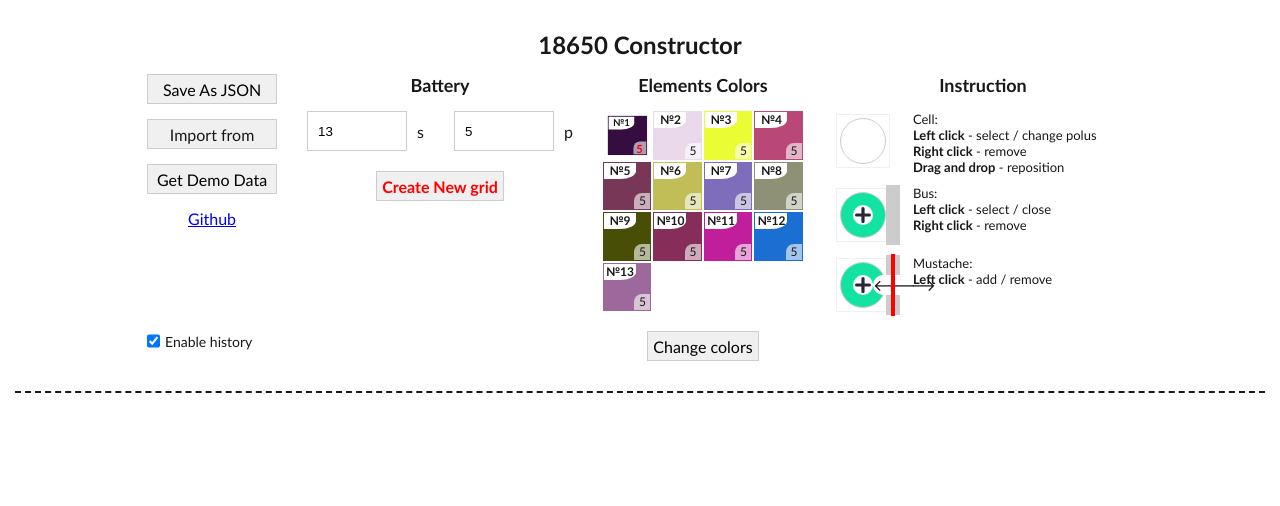
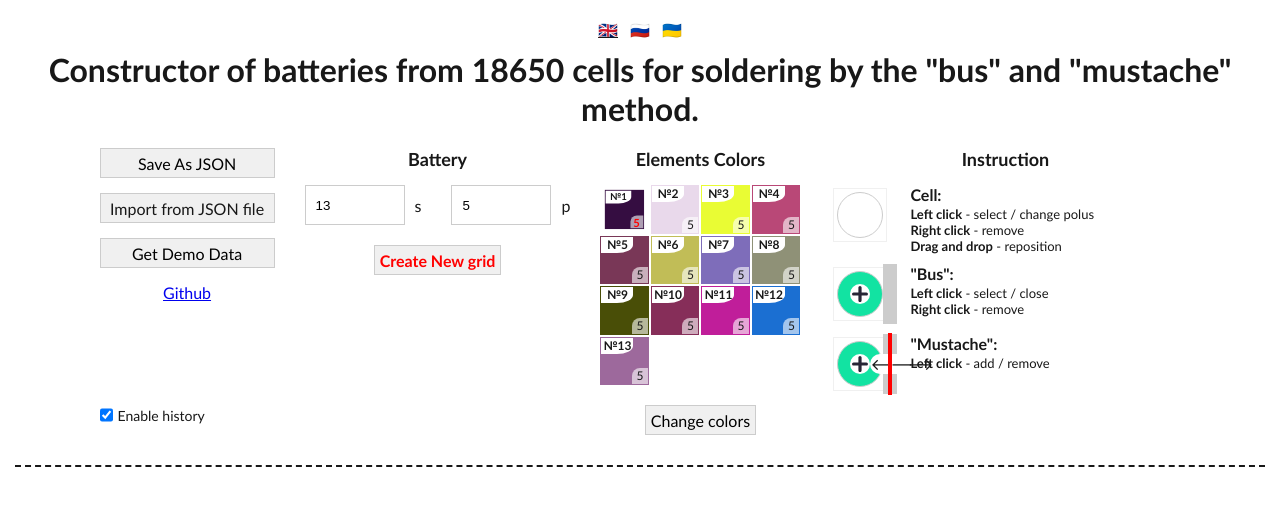
Before and after one commit to imhvost/18650-constructor, a Vue app: page / in a window 1280 px wide. Shown: the top 506 px of the page. Built offline with nearby package versions, Linux system fonts and the light colour scheme.

Commit message:
i18n add

```diff
--- a/package.json
+++ b/package.json
@@ -13,7 +13,8 @@
   },
   "dependencies": {
     "core-js": "^3.6.5",
-    "vue": "^3.0.0"
+    "vue": "^3.0.0",
+    "vue-i18n": "^9.2.0-beta.26"
   },
   "devDependencies": {
     "@vue/cli-plugin-babel": "~4.5.0",
--- a/src/App.vue
+++ b/src/App.vue
@@ -1,18 +1,35 @@
 <template>
   <div class="page">
-    <h1 class="title">18650 Constructor</h1>
+    <ul class="lang-select">
+      <li :class="locale === 'en' ? 'active' : ''">
+        <a
+          href="#"
+          @click.prevent="changeLocale('en')">🇬🇧</a>
+      </li>
+      <li :class="locale === 'ru' ? 'active' : ''">
+        <a
+          href="#"
+          @click.prevent="changeLocale('ru')">🇷🇺</a>
+      </li>
+      <li :class="locale === 'ua' ? 'active' : ''">
+        <a
+          href="#"
+          @click.prevent="changeLocale('ua')">🇺🇦</a>
+      </li>
+    </ul>
+    <h1 class="title">{{$t('header.title')}}</h1>
     <section class="settings">
       <div class="settings-btns">
-        <button @click="saveAsJSON()">Save As JSON</button>
+        <button @click="saveAsJSON()">{{$t('settings.save')}}</button>
         <label class="file-label">
           <input
             type="file"
             accept="application/json, .json"
             @change="importFromJSON($event)"
           >
-          <span>Import from JSON file</span>
+          <span>{{$t('settings.import')}}</span>
         </label>
-        <button @click="getDemoData()">Get Demo Data</button>
+        <button @click="getDemoData()">{{$t('settings.demo')}}</button>
         <a href="https://github.com/imhvost/18650-constructor" target="_blanh">Github</a>
         <div class="history-toggle">
           <label class="history-toggle-checkbox">
@@ -21,22 +38,22 @@
               @change="historyState.enable ? historyState.enable = false : historyState.enable = true"
               type="checkbox"
             >
-            <span>Enable history</span>
+            <span>{{$t('settings.history')}}</span>
           </label>
           <button
             v-if="historyState.length > 1"
             @click="clearHistory()"
-          >Clear history</button>
+          >{{$t('settings.clearHistory')}}</button>
         </div>
       </div>
       <div class="battery">
-        <h2 class="title">Battery</h2>
+        <h2 class="title">{{$t('settings.battery')}}</h2>
         <div class="battery-inputs">
           <label>
             <input
               type="number"
               v-model="battery.s"
-              placeholder="Successively"
+              placeholder="{{$t('settings.s')}}"
             >
             <span>s</span>
           </label>
@@ -44,12 +61,12 @@
             <input
               type="number"
               v-model="battery.p"
-              placeholder="Parallel"
+              placeholder="{{$t('settings.p')}}"
             >
             <span>p</span>
           </label>
         </div>
-        <button @click="createGrid()">Create New grid</button>
+        <button @click="createGrid()">{{$t('settings.createGrid')}}</button>
         <div
           v-if="getTotalInfo()"
           class="totals">
@@ -57,19 +74,19 @@
             v-if="getTotalInfo().busbars"
             class="total"
           >
-            Total busbars: <b>{{getTotalInfo().busbars}}</b>
+            {{$t('settings.totalBusbars')}}: <b>{{getTotalInfo().busbars}}</b>
           </div>
           <div
             v-if="getTotalInfo().mustaches"
             class="total"
           >
-            Total mustaches: <b>{{getTotalInfo().mustaches}}</b>
+            {{$t('settings.totalMustaches')}}: <b>{{getTotalInfo().mustaches}}</b>
           </div>
-          <button @click="removeBusbars()">Remove busbars</button>
+          <button @click="removeBusbars()">{{$t('settings.removeBusbars')}}</button>
         </div>
       </div>
       <div class="colors">
-        <h2 class="title">Elements Colors</h2>
+        <h2 class="title">{{$t('settings.colors')}}</h2>
         <ul class="colors-list">
           <li
             v-for="(colorItem, index) in colors"
@@ -89,10 +106,10 @@
         </ul>
         <button
           class="change-colors-btn"
-          @click="changeColors()">Change colors</button>
+          @click="changeColors()">{{$t('settings.changeColors')}}</button>
       </div>
       <div class="instruction">
-        <h2 class="title">Instruction</h2>
+        <h2 class="title">{{$t('instruction.title')}}</h2>
         <div class="instruction-item">
           <div class="cell">
             <div class="cell-body">
@@ -100,10 +117,10 @@
             </div>
           </div>
           <div class="instruction-item-desc">
-            <p class="instruction-item-title">Cell:</p>
-            <p><b>Left click</b> - select / change polus</p>
-            <p><b>Right click</b> - remove</p>
-            <p><b>Drag and drop</b> - reposition</p>
+            <p class="instruction-item-title">{{$t('instruction.cell.title')}}:</p>
+            <p v-html="$t('instruction.cell.p[0]')"></p>
+            <p v-html="$t('instruction.cell.p[1]')"></p>
+            <p v-html="$t('instruction.cell.p[2]')"></p>
           </div>
         </div>
         <div class="instruction-item">
@@ -114,9 +131,9 @@
             </div>
           </div>
           <div class="instruction-item-desc">
-            <p class="instruction-item-title">Bus:</p>
-            <p><b>Left click</b> - select / close</p>
-            <p><b>Right click</b> - remove</p>
+            <p class="instruction-item-title">{{$t('instruction.bus.title')}}:</p>
+            <p v-html="$t('instruction.bus.p[0]')"></p>
+            <p v-html="$t('instruction.bus.p[1]')"></p>
           </div>
         </div>
         <div class="instruction-item">
@@ -130,8 +147,8 @@
             </div>
           </div>
           <div class="instruction-item-desc">
-            <p class="instruction-item-title">Mustache:</p>
-            <p><b>Left click</b> - add / remove</p>
+            <p class="instruction-item-title">{{$t('instruction.mustache.title')}}:</p>
+            <p v-html="$t('instruction.mustache.p[0]')"></p>
           </div>
         </div>
       </div>
@@ -142,10 +159,10 @@
     >
       <section class="grids-section">
         <h2 class="title">
-          <span>Back Side <i>({{getGridSize().width}}x{{getGridSize().height}})</i></span>
+          <span>{{$t('grid.back')}} <i>({{getGridSize().width}}x{{getGridSize().height}})</i></span>
           <button @click="current.visibleBack ? changeCurrent('visibleBack', false) : changeCurrent('visibleBack', true)">
-            <template v-if="current.visibleBack">hide</template>
-            <template v-else>show</template>
+            <template v-if="current.visibleBack">{{$t('grid.hide')}}</template>
+            <template v-else>{{$t('grid.show')}}</template>
           </button>
         </h2>
         <cells-grid
@@ -164,10 +181,10 @@
       </section>
       <section class="grids-section">
         <h2 class="title">
-          <span>Front Side <i>({{getGridSize().width}}x{{getGridSize().height}})</i></span>
+          <span>{{$t('grid.front')}} <i>({{getGridSize().width}}x{{getGridSize().height}})</i></span>
           <button @click="current.visibleFront ? changeCurrent('visibleFront', false) : changeCurrent('visibleFront', true)">
-            <template v-if="current.visibleFront">hide</template>
-            <template v-else>show</template>
+            <template v-if="current.visibleFront">{{$t('grid.hide')}}</template>
+            <template v-else>{{$t('grid.show')}}</template>
           </button>
         </h2>
         <cells-grid
@@ -190,6 +207,7 @@
 <script>
 import { ref } from "vue"
 import CellsGrid from './components/CellsGrid.vue'
+import { useI18n } from 'vue-i18n';
 
 export default {
   name: 'App',
@@ -197,6 +215,7 @@ export default {
     CellsGrid
   },
   setup() {
+    const { t, locale } = useI18n({ useScope: 'global' })
     // localStorage.clear();
     const storage = localStorage.getItem('data') ? JSON.parse(localStorage.getItem('data')) : {};
     const history = ref([localStorage.getItem('data')])
@@ -270,7 +289,7 @@ export default {
     })
     const createGrid = (cols = Number(battery.value.s), rows = Number(battery.value.p)) => {
       if(grid.value[0]){
-        const confirm = window.confirm('Are you sure?')
+        const confirm = window.confirm(t('confirm'))
         if(!confirm) return;
       }
       const accumulators = cols * rows;
@@ -610,7 +629,7 @@ export default {
     }
 
     const removeBusbars = () => {
-      const confirm = window.confirm('Are you sure?')
+      const confirm = window.confirm(t('confirm'))
       if(!confirm) return;
       cells.value.forEach(el => {
         el.busbars = getBusbarsObject()
@@ -664,7 +683,7 @@ export default {
       if(!files) return
       const file = files[0]
       if(file.name.split('.')[1] !== 'json'){
-        alert('Not correct file')
+        alert(t('errors.file'))
         return
       }
       const reader = new FileReader()
@@ -674,7 +693,7 @@ export default {
         try{
           data = JSON.parse(event.target.result)
         }catch(e){
-          alert('Not correct file')
+          alert(t('errors.file'))
           return
         }
         if(data.cells && Array.isArray(data.cells)){
@@ -719,6 +738,15 @@ export default {
       getDemoData(demo);
     }
 
+    const changeLocale = lang => {
+      locale.value = lang
+      localStorage.setItem('locale', lang)
+    }
+
+    if(localStorage.getItem('locale')){
+      changeLocale(localStorage.getItem('locale'))
+    }
+
     return {
       cells,
       colors,
@@ -741,7 +769,9 @@ export default {
       getGridSize,
       removeBusbars,
       historyState,
-      clearHistory
+      clearHistory,
+      changeLocale,
+      locale
     }
   }
 }
@@ -785,7 +815,7 @@ input{
   -moz-osx-font-smoothing:grayscale;
   text-align:center;
   color:#181818;
-  padding:30px 15px;
+  padding:20px 15px;
 }
 .title{
   text-align:center;
@@ -805,7 +835,10 @@ input{
   }
 }
 h1{
-  font-size:24px;
+  font-size:32px;
+}
+h1.title{
+  margin-bottom:20px;
 }
 h2{
   font-size:18px;
@@ -822,7 +855,7 @@ h2{
   margin-bottom:30px;
 }
 .settings-btns{
-  width:130px;
+  width:175px;
   display:flex;
   flex-direction:column;
   &>*:not(:last-child){
@@ -926,7 +959,7 @@ h2{
 }
 .instruction{
   margin-left:30px;
-  width:300px;
+  width:350px;
   text-align:left;
 }
 .instruction-item{
@@ -1020,4 +1053,28 @@ h2{
     margin-right:5px;
   }
 }
+.lang-select{
+  display:flex;
+  list-style:none;
+  justify-content:center;
+  margin:0 -6px 10px;
+  li{
+    padding:0 6px;
+  }
+  a{
+    font-weight:700;
+    color:inherit;
+    text-decoration:none;
+  }
+  .active{
+    a{
+      text-decoration:underline;
+    }
+  }
+}
+.instruction-item-title{
+  font-weight:700;
+  font-size:16px;
+  margin-bottom:2px;
+}
 </style>
--- a/src/components/CellsGrid.vue
+++ b/src/components/CellsGrid.vue
@@ -277,6 +277,8 @@ export default {
     margin:2px;
     font-size:1.25rem;
     line-height:1;
+    background-color:green;
+    color:#fff;
   }
 }
 .grid-btns-top,
--- /dev/null
+++ b/src/languages/i18n.js
@@ -0,0 +1,169 @@
+const messages = {
+  en: {
+    header: {
+      title: 'Constructor of batteries from 18650 cells for soldering by the "bus" and "mustache" method.'
+    },
+    settings: {
+      save: 'Save As JSON',
+      import: 'Import from JSON file',
+      demo: 'Get Demo Data',
+      history: 'Enable history',
+      clearHistory: 'Clear history',
+      battery: 'Battery',
+      s: 'Successively',
+      p: 'Parallel',
+      createGrid: 'Create New grid',
+      totalBusbars: 'Total "busbars"',
+      totalMustaches: 'Total "mustaches"',
+      removeBusbars: 'Remove "busbars"',
+      colors: 'Elements Colors',
+      changeColors: 'Change colors',
+    },
+    instruction: {
+      title: 'Instruction',
+      cell: {
+        title: 'Cell',
+        p: [
+          '<b>Left click</b> - select / change polus',
+          '<b>Right click</b> - remove',
+          '<b>Drag and drop</b> - reposition',
+        ]
+      },
+      bus: {
+        title: '"Bus"',
+        p: [
+          '<b>Left click</b> - select / close',
+          '<b>Right click</b> - remove',
+        ]
+      },
+      mustache: {
+        title: '"Mustache"',
+        p: [
+          '<b>Left click</b> - add / remove',
+        ]
+      },
+    },
+    grid: {
+      back: 'Back Side',
+      hide: 'hide',
+      show: 'show',
+      front: 'Front Side',
+    },
+    confirm: 'Are you sure?',
+    errors: {
+      file: 'Not correct file'
+    },
+  },
+  ru: {
+    header: {
+      title: 'Конструктор батарей из элементов 18650 для пайки методом «шина» и «ус».'
+    },
+    settings: {
+      save: 'Сохранить как JSON',
+      import: 'Загрузить из JSON файла',
+      demo: 'Загрузить демо данные',
+      history: 'Включить историю',
+      clearHistory: 'Очистить историю',
+      battery: 'Батарея',
+      s: 'Последовательно',
+      p: 'Параллельно',
+      createGrid: 'Создать новую сетку',
+      totalBusbars: 'Длина всех "шин"',
+      totalMustaches: 'Всего "усов"',
+      removeBusbars: 'Удалить все "шины"',
+      colors: 'Цвета элементов',
+      changeColors: 'Изменить цвета',
+    },
+    instruction: {
+      title: 'Инструкция',
+      cell: {
+        title: 'Элемент',
+        p: [
+          '<b>Левый клик</b> - добавить / изменить полюс',
+          '<b>Правый клик</b> - удалить',
+          '<b>Перетащить и отпустить</b> - изменить положение',
+        ]
+      },
+      bus: {
+        title: '"Шина"',
+        p: [
+          '<b>Левый клик</b> - добавить / закрыть',
+          '<b>Правый клик</b> - удалить',
+        ]
+      },
+      mustache: {
+        title: '"Ус"',
+        p: [
+          '<b>Левый клик</b> - добавить / удалить',
+        ]
+      },
+    },
+    grid: {
+      back: 'Обратная сторона',
+      hide: 'скрыть',
+      show: 'показать',
+      front: 'Передняя сторона',
+    },
+    confirm: 'Вы уверены?',
+    errors: {
+      file: 'Некорректный файл'
+    },
+  },
+  ua: {
+    header: {
+      title: 'Конструктор батарей з елементів 18650 для паяння методом "шина" та "ус".'
+    },
+    settings: {
+      save: 'Зберегти як JSON',
+      import: 'Завантажити з JSON файлу',
+      demo: 'Завантажити демо дані',
+      history: 'Увімкнути історію',
+      clearHistory: 'Очистити історію',
+      battery: 'Батарея',
+      s: 'Послідовно',
+      p: 'Параллельно',
+      createGrid: 'Створити нову сітку',
+      totalBusbars: 'Довжина всіх "шин"',
+      totalMustaches: 'Всього "вусів"',
+      removeBusbars: 'Видалити усі "шини"',
+      colors: 'Кольори елементів',
+      changeColors: 'Змінити кольори',
+    },
+    instruction: {
+      title: 'Інструкція',
+      cell: {
+        title: 'Елемент',
+        p: [
+          '<b>Лівий клік</b> - встановити / змінити полюс',
+          '<b>Правий клік</b> - видалити',
+          '<b>Перетягнути та відпустити</b> - змінити положення',
+        ]
+      },
+      bus: {
+        title: '"Шина"',
+        p: [
+          '<b>Лівий клік</b> - додати / закрити',
+          '<b>Правий клік</b> - видалити',
+        ]
+      },
+      mustache: {
+        title: '"Ус"',
+        p: [
+          '<b>Лівий клік</b> - додати / видалити',
+        ]
+      },
+    },
+    grid: {
+      back: 'Зворотній бік',
+      hide: 'cховати',
+      show: 'показати',
+      front: 'Передня сторона',
+    },
+    confirm: 'Ви впевнені?',
+    errors: {
+      file: 'Некоректний файл'
+    },
+  },
+}
+
+export default messages;
```
Also changed, not shown: src/main.js (+13 -0 lines), 1 other file (tests, documents, lock files or other folders).
